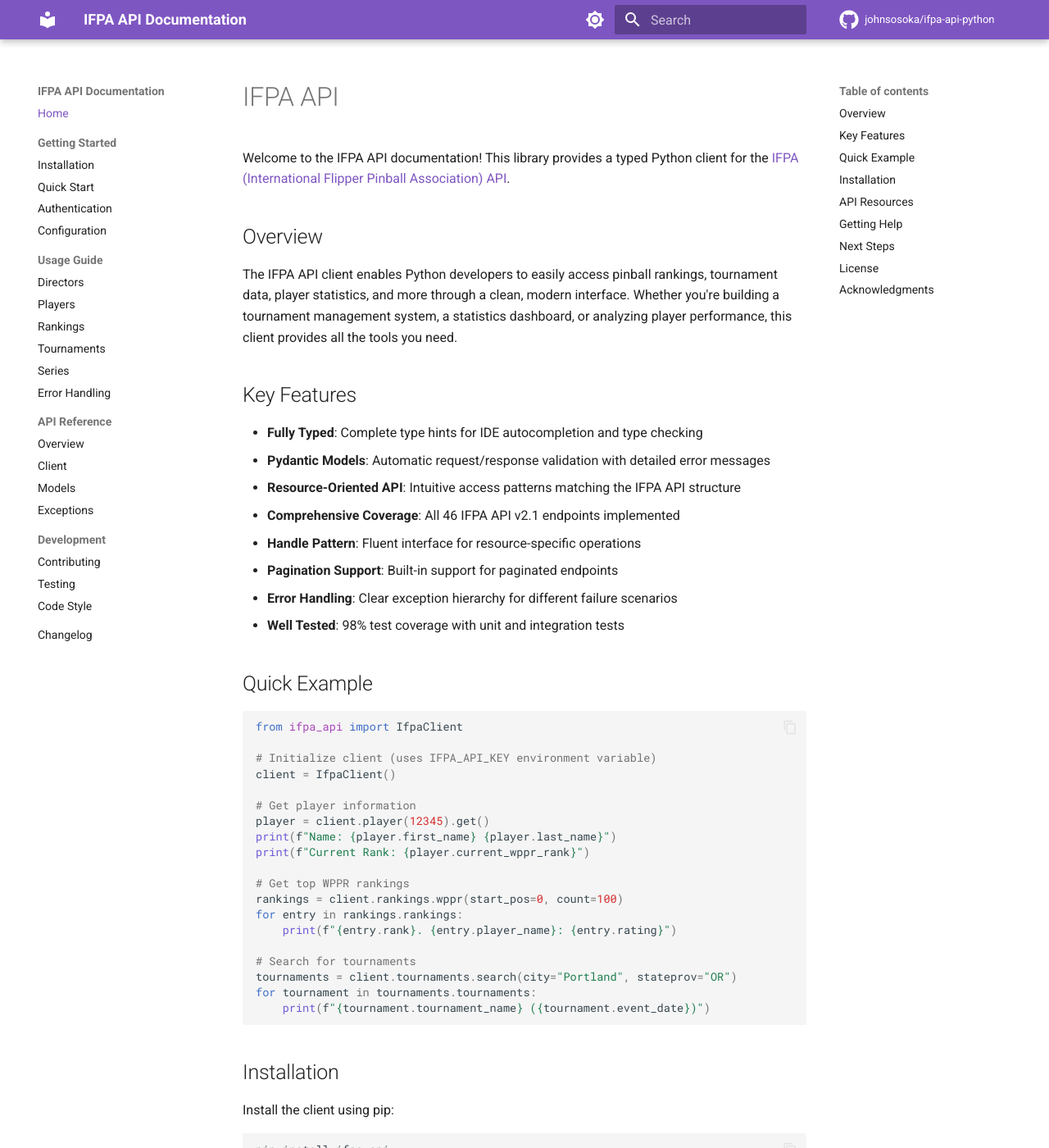
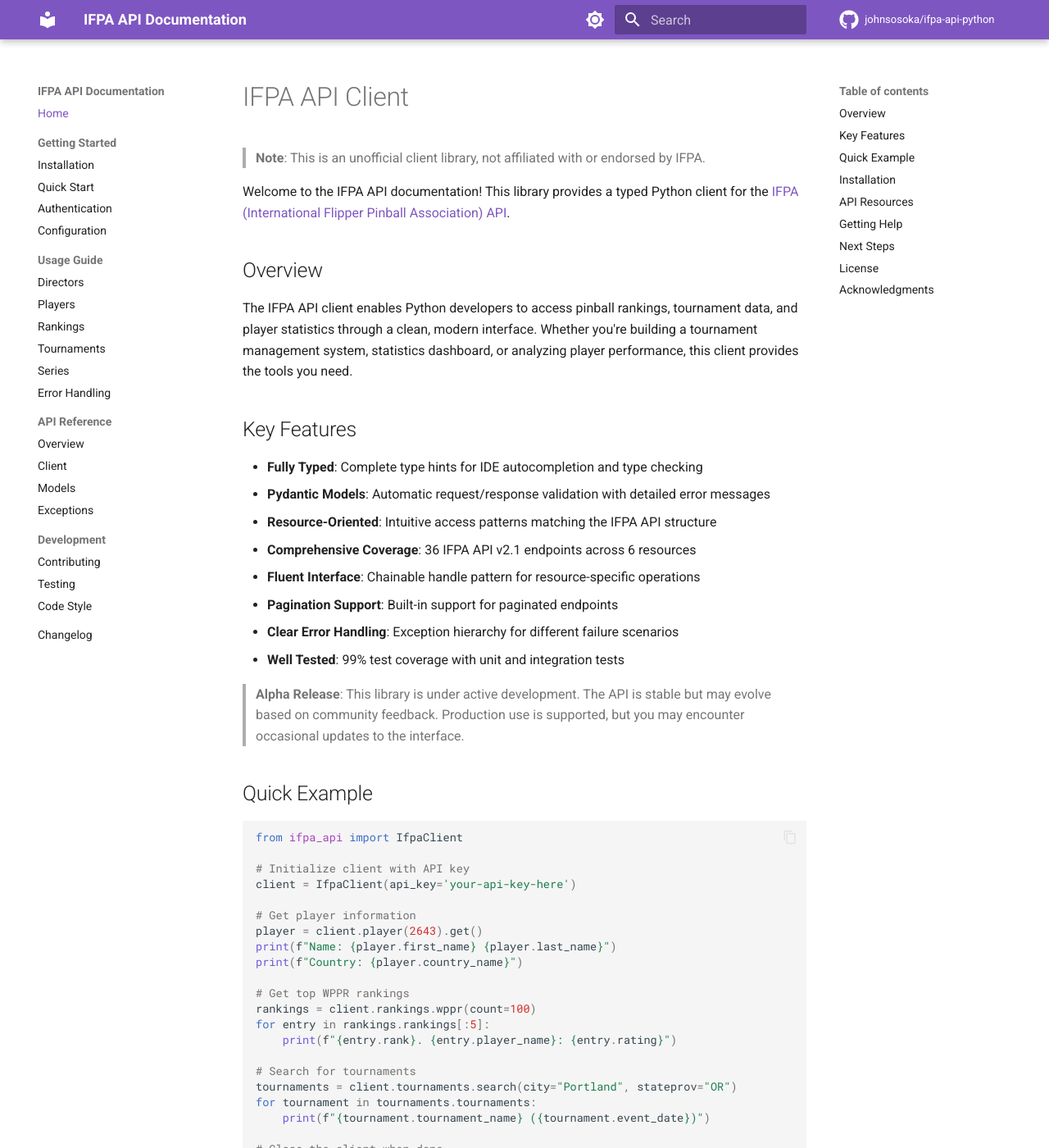
Before and after one commit to johnsosoka/ifpa-api-python, an MkDocs documentation site: the page built from docs/index.md, in a window 1280 px wide and 1400 px high. Shown: the whole window at 82% size. Built offline with MkDocs 1.6.1 and Material for MkDocs 9.7.7, drawn with Linux system fonts in a browser that asks for light colours; comment, search, counter and statistics services are not loaded; the version menu is left out; some of the changed text lies outside the part shown.

Commit message:
docs: enhance README and landing page for v0.2.0 release
Update documentation with tested examples, new badges, and improved
structure for the v0.2.0 production release.

Changes:
- Add CI, coverage, and documentation badges
- Add prominent unofficial client disclaimer
- Add early docs link (https://johnsosoka.github.io/ifpa-api-python/)
- Add 4 real-world example workflows with tested code
- Replace all placeholder IDs with real tested IDs (2643, 50104, 7070)
- Update authentication examples (constructor-first approach)
- Fix docs/index.md title to "IFPA API Client"
- Fix endpoint count (46 → 36 in docs/index.md)
- Update all GitHub org references to johnsosoka
- Polish terminology and formatting for clarity

All examples tested against live IFPA API.

````diff
--- a/docs/index.md
+++ b/docs/index.md
@@ -1,44 +1,51 @@
-# IFPA API
+# IFPA API Client
+
+> **Note**: This is an unofficial client library, not affiliated with or endorsed by IFPA.
 
 Welcome to the IFPA API documentation! This library provides a typed Python client for the [IFPA (International Flipper Pinball Association) API](https://api.ifpapinball.com/).
 
 ## Overview
 
-The IFPA API client enables Python developers to easily access pinball rankings, tournament data, player statistics, and more through a clean, modern interface. Whether you're building a tournament management system, a statistics dashboard, or analyzing player performance, this client provides all the tools you need.
+The IFPA API client enables Python developers to access pinball rankings, tournament data, and player statistics through a clean, modern interface. Whether you're building a tournament management system, statistics dashboard, or analyzing player performance, this client provides the tools you need.
 
 ## Key Features
 
 - **Fully Typed**: Complete type hints for IDE autocompletion and type checking
 - **Pydantic Models**: Automatic request/response validation with detailed error messages
-- **Resource-Oriented API**: Intuitive access patterns matching the IFPA API structure
-- **Comprehensive Coverage**: All 46 IFPA API v2.1 endpoints implemented
-- **Handle Pattern**: Fluent interface for resource-specific operations
+- **Resource-Oriented**: Intuitive access patterns matching the IFPA API structure
+- **Comprehensive Coverage**: 36 IFPA API v2.1 endpoints across 6 resources
+- **Fluent Interface**: Chainable handle pattern for resource-specific operations
 - **Pagination Support**: Built-in support for paginated endpoints
-- **Error Handling**: Clear exception hierarchy for different failure scenarios
-- **Well Tested**: 98% test coverage with unit and integration tests
+- **Clear Error Handling**: Exception hierarchy for different failure scenarios
+- **Well Tested**: 99% test coverage with unit and integration tests
+
+> **Alpha Release**: This library is under active development. The API is stable but may evolve based on community feedback. Production use is supported, but you may encounter occasional updates to the interface.
 
 ## Quick Example
 
 ```python
 from ifpa_api import IfpaClient
 
-# Initialize client (uses IFPA_API_KEY environment variable)
-client = IfpaClient()
+# Initialize client with API key
+client = IfpaClient(api_key='your-api-key-here')
 
 # Get player information
-player = client.player(12345).get()
+player = client.player(2643).get()
 print(f"Name: {player.first_name} {player.last_name}")
-print(f"Current Rank: {player.current_wppr_rank}")
+print(f"Country: {player.country_name}")
 
 # Get top WPPR rankings
-rankings = client.rankings.wppr(start_pos=0, count=100)
-for entry in rankings.rankings:
+rankings = client.rankings.wppr(count=100)
+for entry in rankings.rankings[:5]:
     print(f"{entry.rank}. {entry.player_name}: {entry.rating}")
 
 # Search for tournaments
 tournaments = client.tournaments.search(city="Portland", stateprov="OR")
 for tournament in tournaments.tournaments:
     print(f"{tournament.tournament_name} ({tournament.event_date})")
+
+# Close the client when done
+client.close()
 ```
 
 ## Installation
@@ -53,7 +60,7 @@
 
 ## API Resources
 
-The client provides access to all IFPA API resources:
+The client provides access to 36 of 46 IFPA API endpoints:
 
 | Resource | Description | Endpoints |
 |----------|-------------|-----------|
````
Also changed, not shown: other parts of docs/index.md (+4 -3 lines), README.md (+177 -64 lines).
